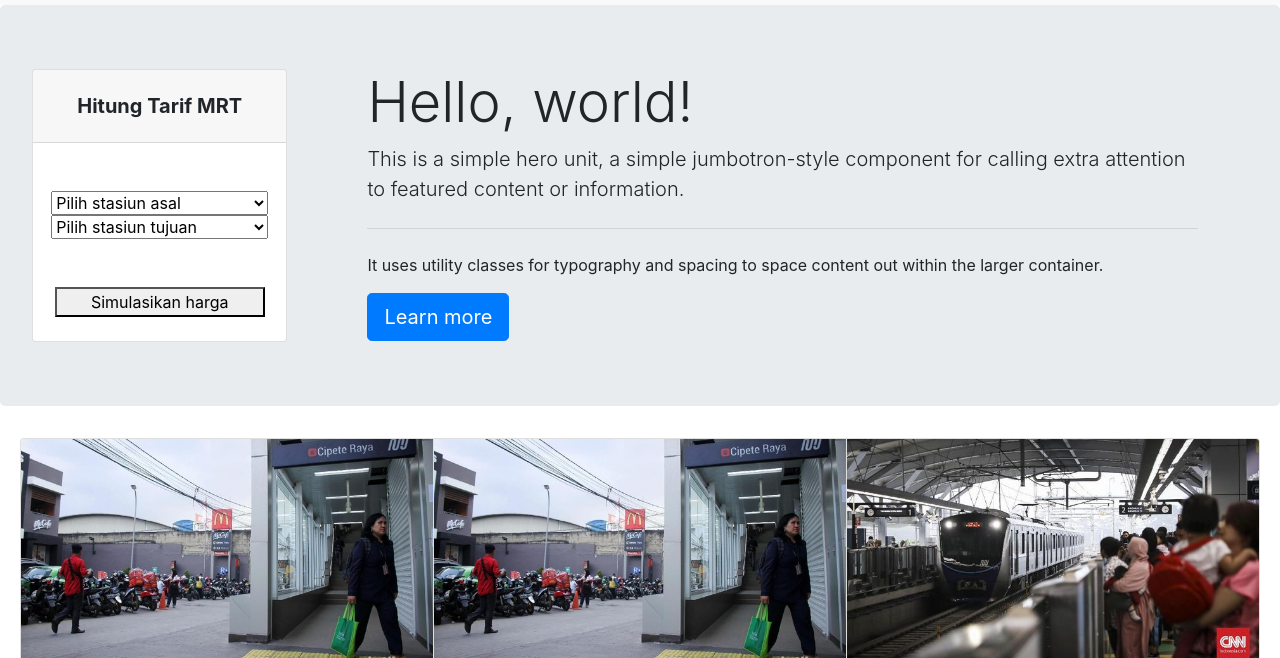
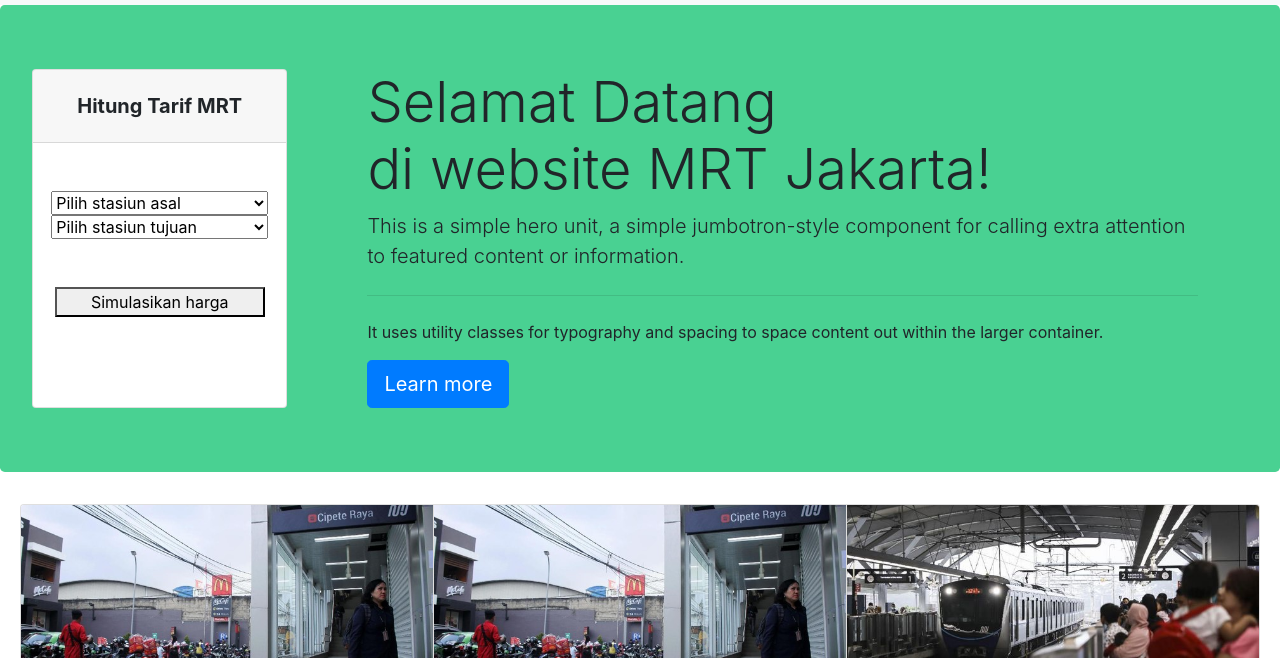
Before and after one commit to nchristanto/project-css-design-system, a plain HTML site: page index.html in a window 1280 px wide. Shown: the part 142-800 px from the top of the page. Drawn offline with nearby package versions, Linux system fonts and the light colour scheme.

Commit message:
"adding color to the header in index.html"

```diff
--- a/index.css
+++ b/index.css
@@ -17,13 +17,12 @@
 .jumbotron {
   display: flex;
   flex-direction: row;
+  background-color: #49d192;
 }
 
 .jumbotron-text {
   padding-left: 80px;
   padding-right: 50px;
-  /* background-image: url("/images/banner-horizontal.jpg"); */
-  /* background-size: 750px; */
 }
 
 .card-group {
--- a/index.html
+++ b/index.html
@@ -130,7 +130,7 @@
         </div>
 
         <div class="jumbotron-text">
-          <h1 class="display-4">Hello, world!</h1>
+          <h1 class="display-4">Selamat Datang<br>di website MRT Jakarta!</h1>
             <p class="lead">
               This is a simple hero unit, a simple jumbotron-style component for
               calling extra attention to featured content or information.
```
